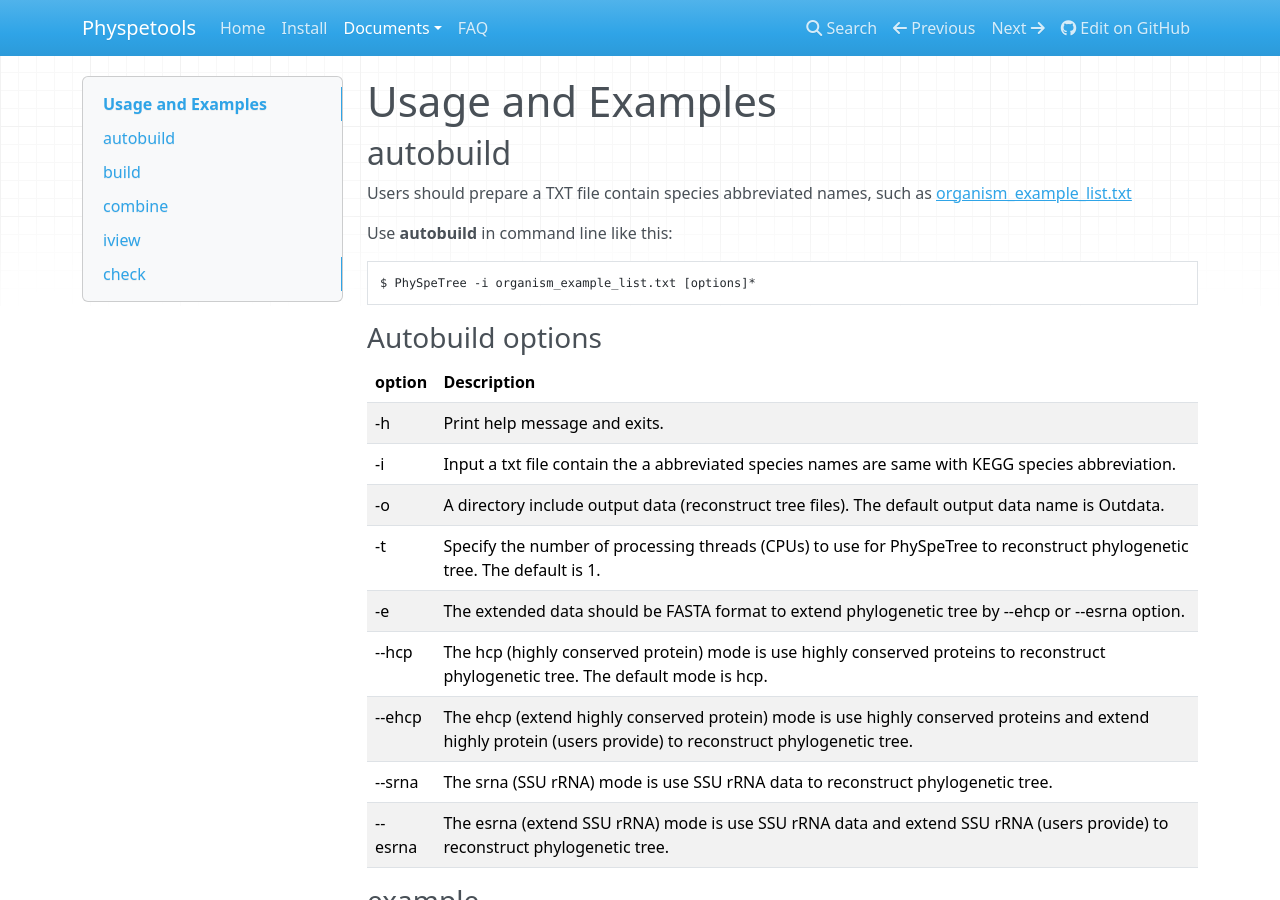
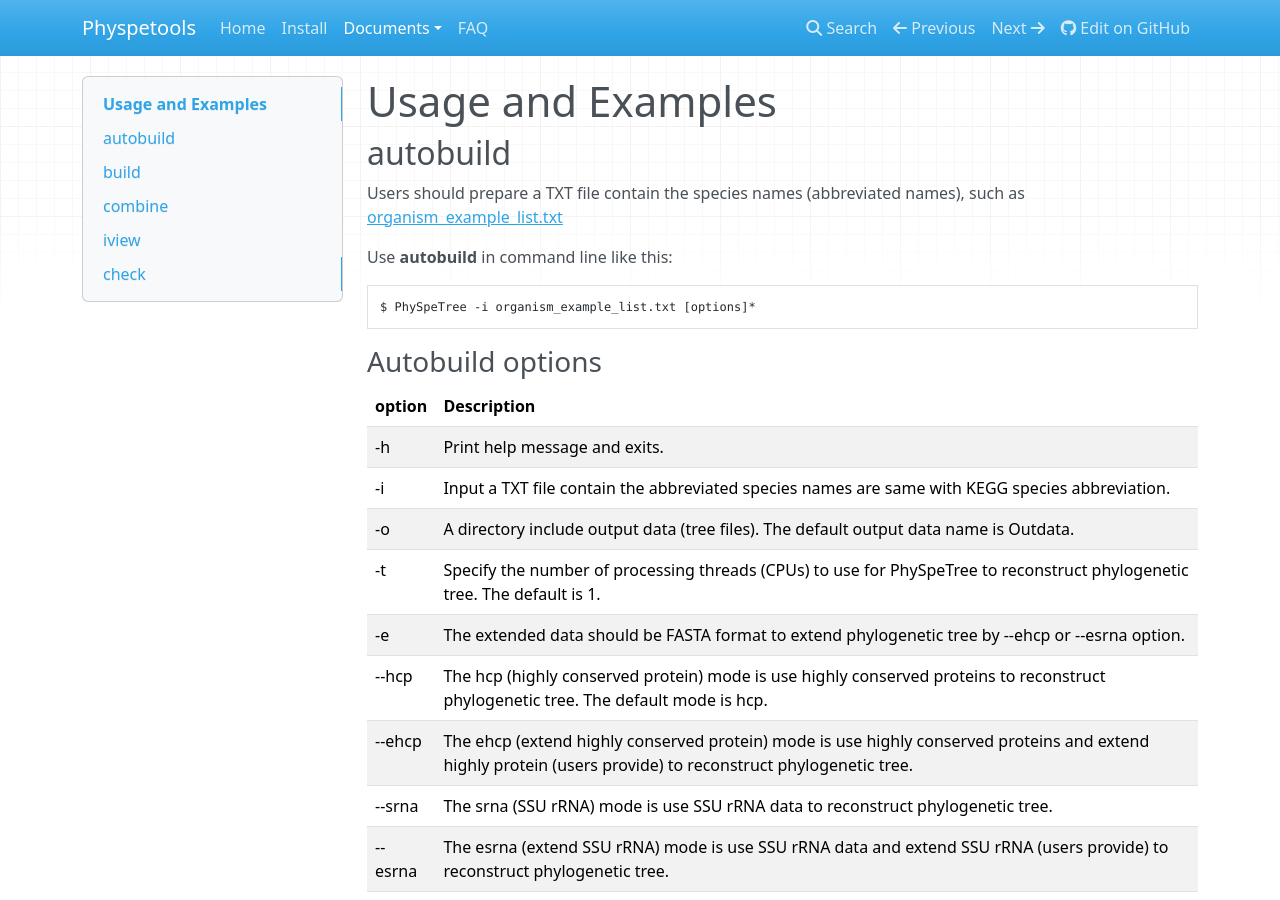
Before and after one commit to yangfangs/physpetools, an MkDocs documentation site: the page built from docs/docs/usage.md, in a window 1280 px wide and 900 px high. Built offline with MkDocs 1.6.1, drawn with Linux system fonts in a browser that asks for light colours; nearby versions of some CDN libraries; old or Windows-style settings are respelled for this version of MkDocs.

```diff
--- a/docs/docs/usage.md
+++ b/docs/docs/usage.md
@@ -5,7 +5,7 @@
 
 ## autobuild
 
-Users should prepare a TXT file contain species abbreviated names, such as [organism_example_list.txt][1]
+Users should prepare a TXT file contain the species names (abbreviated names), such as [organism_example_list.txt][1]
 
 Use **autobuild** in command line like this:
 
@@ -18,8 +18,8 @@ $ PhySpeTree -i organism_example_list.txt [options]*
 | option |  Description                                                                                                                          |
 |:------- |:-------------------------------------------------------------------------------------------------------------------------------------|
 |  -h     |  Print help message and exits.                                                                                                       |
-|  -i     |  Input a txt file contain the a abbreviated species names are same with KEGG species abbreviation.                                  |
-|  -o     |  A directory include output data (reconstruct tree files). The default output data name is Outdata.                                  |
+|  -i     |  Input a TXT file contain the abbreviated species names are same with KEGG species abbreviation.                                  |
+|  -o     |  A directory include output data (tree files). The default output data name is Outdata.                                  |
 |  -t     |  Specify the number of processing threads (CPUs) to use for PhySpeTree to reconstruct phylogenetic tree. The default is 1.               |
 |  -e     |  The extended data should be FASTA format to extend phylogenetic tree by --ehcp or --esrna option.                                  |
 |  --hcp  |  The hcp (highly conserved protein) mode is use highly conserved proteins to reconstruct phylogenetic tree. The default mode is hcp. |
```
Also changed, not shown: README.rst.
